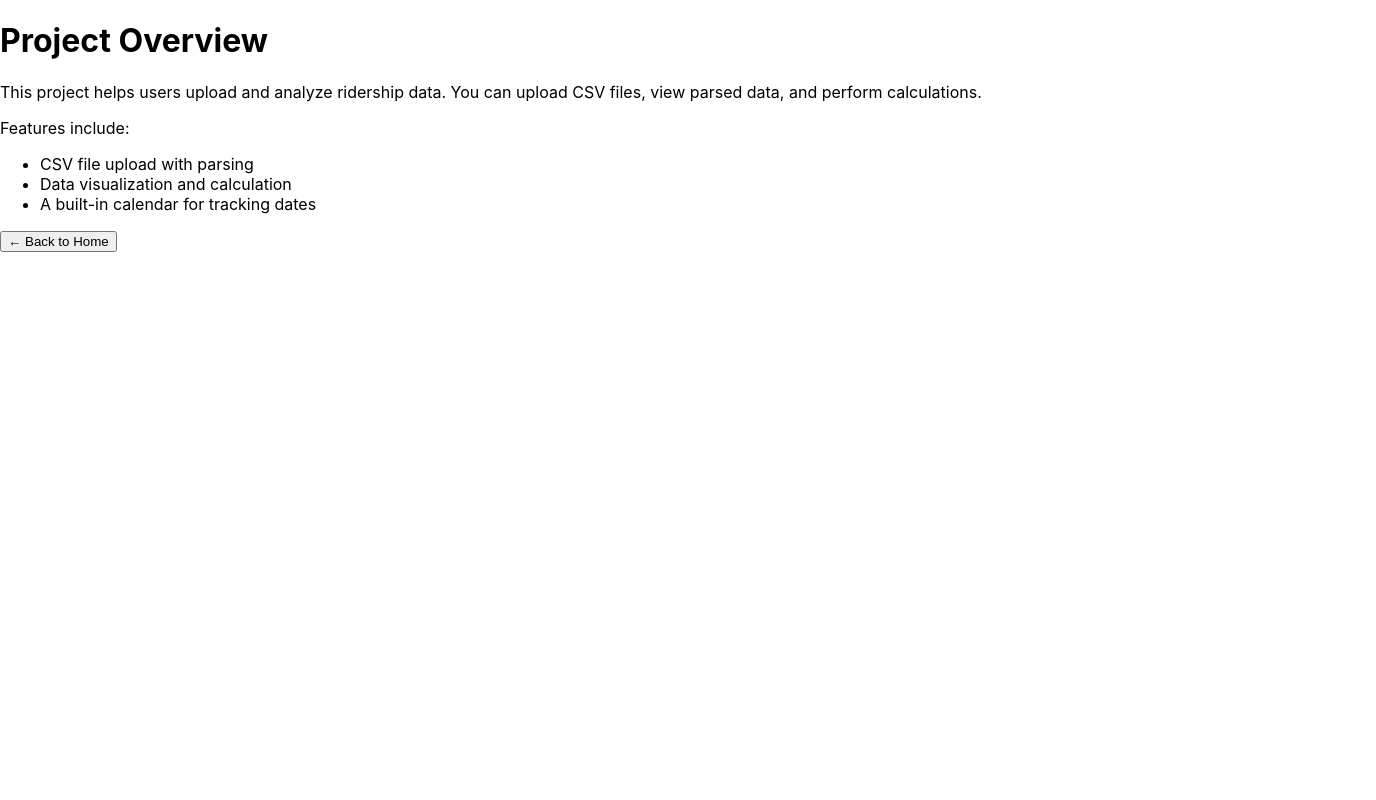
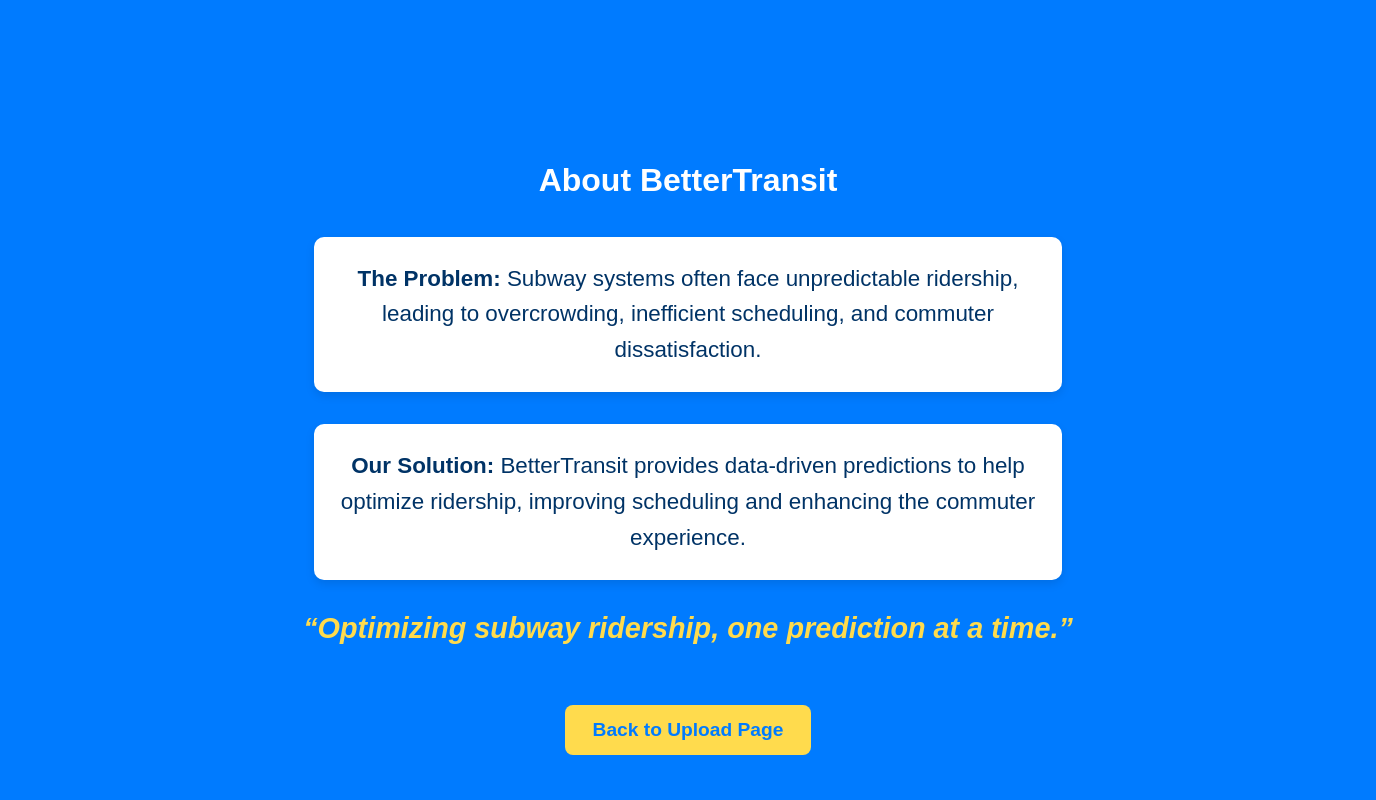
Before and after one commit to dyzhao1011/bettertransit, a React (Create React App) app: page /overview in a window 1280 px wide. Shown: the top 800 px of the page, 1376 px wide, since content can reach past the window. Built offline with nearby package versions, Linux system fonts and the light colour scheme.

Commit message:
ProjectOverView
back to upload page button

```diff
--- a/src/App.css
+++ b/src/App.css
@@ -342,6 +342,22 @@ td {
   color: #007bff !important;
 }
 
+/* Style for the calendar and time picker headings */
+.calendar-wrapper h3 {
+  color: #007bff; /* Blue color */
+  font-size: 1.5rem;
+  font-weight: bold;
+  text-align: center;
+}
+
+/* Style for the selected date and time display */
+.selected-info {
+  color: #007bff; /* Blue color */
+  font-size: 1.2rem;
+  font-weight: bold;
+  text-align: center;
+}
+
 /* Learn More Button - Smaller & Boxed */
 .overview-button {
   display: inline-block;
@@ -376,3 +392,69 @@ td {
   transform: scale(0.95);
   box-shadow: 2px 2px 5px rgba(0, 0, 0, 0.15);
 }
+
+/* Project Overview Page Styling */
+.overview-container {
+  display: flex;
+  flex-direction: column;
+  align-items: center;
+  justify-content: center;
+  height: 100vh;
+  width: 100vw;
+  background: #007bff; /* Blue background */
+  color: white;
+  text-align: center;
+  padding: 3rem;
+  font-family: "League Spartan", sans-serif; /* Updated to League Spartan */
+}
+
+/* Title Styling */
+.overview-title {
+  font-size: 10rem; /* Increased font size */
+  font-weight: bold;
+  text-transform: uppercase;
+  letter-spacing: 1.5px;
+  margin-bottom: 1.5rem;
+  color: #ffdb4d; /* Yellow title */
+}
+
+/* Problem and Solution Sections */
+.problem-statement, .solution-statement {
+  font-size: 1.4rem;
+  margin: 1rem 0;
+  max-width: 700px;
+  line-height: 1.6;
+  background: white; /* White background for the boxes */
+  color: #003366; /* Dark blue text */
+  padding: 1.5rem;
+  border-radius: 10px;
+  box-shadow: 0px 4px 10px rgba(0, 0, 0, 0.1);
+}
+
+/* Elevator Pitch */
+.elevator-pitch {
+  font-size: 1.8rem;
+  font-style: italic;
+  font-weight: bold;
+  color: #ffdb4d; /* Gold accent */
+  margin-top: 1rem;
+}
+
+/* Scroll to Home Button */
+.back-button {
+  margin-top: 2rem;
+  padding: 14px 28px;
+  font-size: 1.2rem;
+  font-weight: bold;
+  background-color: #ffdb4d;
+  color: #007bff;
+  border: none;
+  border-radius: 8px;
+  cursor: pointer;
+  transition: background-color 0.3s ease, transform 0.2s ease;
+}
+
+.back-button:hover {
+  background-color: #ffc107;
+  transform: scale(1.05);
+}
--- a/src/App.js
+++ b/src/App.js
@@ -4,7 +4,7 @@ import "./App.css";
 import UploadPage from "./UploadPage";
 import CalendarComponent from "./CalendarComponent";
 import { BrowserRouter as Router, Routes, Route, Link } from "react-router-dom";
-import ProjectOverview from "./ProjectOverview";
+import ProjectOverviewPage from "./ProjectOverviewPage";
 
 function App() {
   const text = "betterTransit".split("");
@@ -15,13 +15,13 @@ function App() {
 
   return (
     <Router>
-      <div className="app-container">
       <Routes>
+        {/* Main Page */}
         <Route
           path="/"
           element={
-              <>
-                {/* Home Section (Yellow background) */}
+            <div className="app-container">
+              {/* Home Section */}
               <section className="home-container">
                 <div className="title-container">
                   <motion.div className="title" style={{ opacity }}>
@@ -47,27 +47,25 @@ function App() {
                     "Optimizing subway ridership, one prediction at a time."
                   </motion.p>
 
-                    {/* Link to Project Overview */}
+                  {/* Button to Navigate to Project Overview */}
                   <Link to="/overview" className="overview-button">Learn More</Link>
                 </div>
               </section>
 
-                {/* Upload Section (Blue background) with Calendar */}
-                <section className="upload-page">
-                  {/* Upload page contents */}
+              {/* Upload Section with Calendar */}
+              <section id="upload" section className="upload-page">
                 <UploadPage />
-
-                  {/* Calendar should be positioned in the top right of the blue section */}
                 <div className="calendar-container">
                   <CalendarComponent />
                 </div>
               </section>
-              </>
+            </div>
           }
         />
-          <Route path="/overview" element={<ProjectOverview />} />
+
+        {/* Project Overview Page Route */}
+        <Route path="/overview" element={<ProjectOverviewPage />} />
       </Routes>
-      </div>
     </Router>
   );
 }
--- a/src/ProjectOverview.js
+++ /dev/null
@@ -1,32 +0,0 @@
-import React from "react";
-import { useNavigate } from "react-router-dom";
-import "./App.css";
-
-function ProjectOverview() {
-  const navigate = useNavigate(); // Hook for navigation
-
-  return (
-    <div className="project-overview-container">
-      <h1>Project Overview</h1>
-      <p>
-        This project helps users upload and analyze ridership data. You can
-        upload CSV files, view parsed data, and perform calculations.
-      </p>
-      <p>
-        Features include:
-        <ul>
-          <li>CSV file upload with parsing</li>
-          <li>Data visualization and calculation</li>
-          <li>A built-in calendar for tracking dates</li>
-        </ul>
-      </p>
-
-      {/* Button to go back to the upload page */}
-      <button className="nav-button" onClick={() => navigate("/")}>
-        ← Back to Home
-      </button>
-    </div>
-  );
-}
-
-export default ProjectOverview;
--- /dev/null
+++ b/src/ProjectOverviewPage.js
@@ -0,0 +1,37 @@
+import React from "react";
+import { useNavigate } from "react-router-dom";
+import "./App.css";
+
+function ProjectOverviewPage() {
+  const navigate = useNavigate();
+
+  const handleBackClick = () => {
+    navigate("/"); // Go back to the home page
+    setTimeout(() => {
+      const uploadSection = document.getElementById("upload");
+      if (uploadSection) {
+        uploadSection.scrollIntoView({ behavior: "smooth" });
+      }
+    }, 100); // Ensure smooth scrolling after navigation
+  };
+
+  return (
+    <div className="overview-container">
+      <h1>About BetterTransit</h1>
+      <p className="problem-statement">
+        <strong>The Problem:</strong> Subway systems often face unpredictable ridership, leading to overcrowding, inefficient scheduling, and commuter dissatisfaction.
+      </p>
+      <p className="solution-statement">
+        <strong>Our Solution:</strong> BetterTransit provides data-driven predictions to help optimize ridership, improving scheduling and enhancing the commuter experience.
+      </p>
+      <p className="elevator-pitch">
+        <em>“Optimizing subway ridership, one prediction at a time.”</em>
+      </p>
+      <button className="back-button" onClick={handleBackClick}>
+        Back to Upload Page
+      </button>
+    </div>
+  );
+}
+
+export default ProjectOverviewPage;
```
Lines whose indentation alone changed are shown as unchanged.
